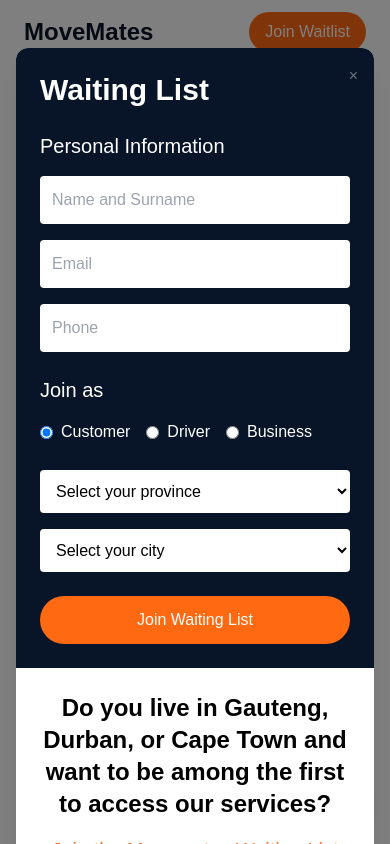
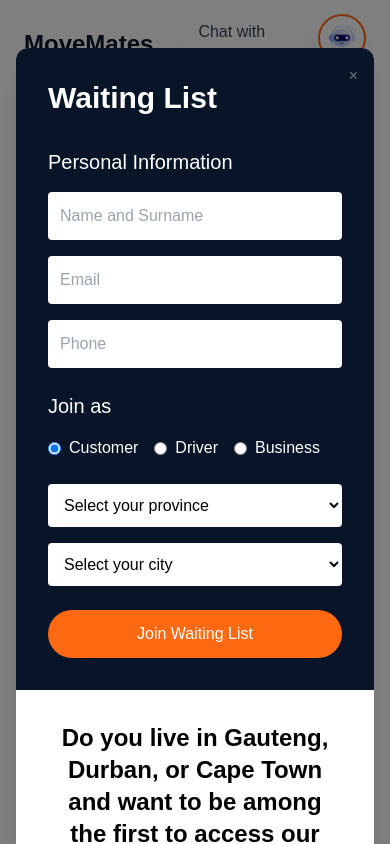
Before and after one commit to move-mate/movemates, a Next.js app: page / in a window 390 px wide. Both pictures are taken after a click on the button "Get Early Access". Built offline with nearby package versions, Linux system fonts and the light colour scheme.

Commit message:
modified responsive

```diff
--- a/app/components/EnhancedWaitlistForm.tsx
+++ b/app/components/EnhancedWaitlistForm.tsx
@@ -1,7 +1,7 @@
 import React, { useState } from 'react';
-import CustomerFeatures from '@/app/components/features/CustomerFeatures';
-import DriverFeatures from '@/app/components/features/DriverFeatures';
-import BusinessFeatures from '@/app/components/features/BusinessFeatures';
+import CustomerFeatures from './features/CustomerFeatures';
+import DriverFeatures from './features/DriverFeatures';
+import BusinessFeatures from './features/BusinessFeatures';
 
 interface EnhancedWaitlistFormProps {
   onClose: () => void;
@@ -30,7 +30,7 @@
     e.preventDefault();
     setError('');
     try {
-      const response = await fetch(`${process.env.NEXT_PUBLIC_API_BASE_URL}/api/waitlist`, {
+      const response = await fetch('http://localhost:3000/api/waitlist', {
         method: 'POST',
         headers: {
           'Content-Type': 'application/json',
@@ -55,7 +55,7 @@
         <div className="bg-white rounded-xl shadow-xl p-8 max-w-md text-center">
           <h2 className="text-2xl font-bold mb-4">Thank you for joining the waitlist!</h2>
           <p className="text-gray-700 mb-4">
-            We have received your information. We’ll be in touch soon with the latest updates.
+            We have received your information. We'll be in touch soon with the latest updates.
           </p>
           <button
             onClick={onClose}
@@ -71,9 +71,9 @@
   return (
     <div className="fixed inset-0 bg-black bg-opacity-50 overflow-y-auto h-full w-full p-4 z-50">
       <div className="relative max-w-7xl mx-auto bg-white rounded-xl shadow-xl flex flex-col md:flex-row min-h-[80vh] mt-8">
-        {/* Left Form Section */}
-        <div className="w-full md:w-1/3 bg-[#081427] text-white p-6 md:p-8 rounded-t-xl md:rounded-l-xl md:rounded-tr-none">
-          <h2 className="text-3xl font-bold mb-6 md:mb-8">Waiting List</h2>
+        {/* Form Section */}
+        <div className="w-full md:w-1/3 bg-[#081427] text-white p-8 rounded-t-xl md:rounded-l-xl md:rounded-tr-none">
+          <h2 className="text-3xl font-bold mb-8">Waiting List</h2>
           <form onSubmit={handleSubmit} className="space-y-6">
             <div>
               <h3 className="text-xl mb-4">Personal Information</h3>
@@ -86,7 +86,7 @@
                 className="w-full p-3 rounded bg-white text-black"
                 required
               />
-              <div className="grid grid-cols-1 md:grid-cols-2 gap-4 mt-4">
+              <div className="grid grid-cols-1 sm:grid-cols-2 gap-4 mt-4">
                 <input
                   type="email"
                   name="email"
@@ -110,7 +110,7 @@
 
             <div>
               <h3 className="text-xl mb-4">Join as</h3>
-              <div className="space-x-4">
+              <div className="flex flex-wrap gap-4">
                 <label className="inline-flex items-center">
                   <input
                     type="radio"
@@ -185,15 +185,15 @@
           </form>
         </div>
 
-        {/* Right Features Section */}
-        <div className="w-full md:w-2/3 p-6 md:p-8">
+        {/* Features Section */}
+        <div className="w-full md:w-2/3 p-8">
           <button
             onClick={onClose}
             className="absolute top-4 right-4 text-gray-500 hover:text-gray-700"
           >
             ×
           </button>
-          <div className="mb-6 md:mb-8">
+          <div className="mb-8">
             <h2 className="text-2xl font-bold text-center mb-4">
               {formData.type === 'customer'
                 ? "Do you live in Gauteng, Durban, or Cape Town and want to be among the first to access our services?"
@@ -206,6 +206,7 @@
             </p>
           </div>
 
+          <div className="overflow-x-auto">
             {formData.type === 'customer' ? (
               <CustomerFeatures />
             ) : formData.type === 'driver' ? (
@@ -216,6 +217,7 @@
           </div>
         </div>
       </div>
+    </div>
   );
 };
 
--- a/app/components/Navbar.tsx
+++ b/app/components/Navbar.tsx
@@ -1,23 +1,39 @@
 interface NavbarProps {
   onWaitlistClick: () => void;
   showChat: boolean;
+  setShowChat: (show: boolean) => void;
 }
 
-  function Navbar({ onWaitlistClick, showChat }: NavbarProps) {
+function Navbar({ onWaitlistClick, showChat, setShowChat }: NavbarProps) {
   return (
     <header className="bg-[#fff] w-full px-6 py-3 flex justify-between items-center">
       <div className="flex items-center">
         <span className="text-2xl font-bold text-[#081427]">MoveMates</span>
       </div>
       <nav>
-          {!showChat && (
+        {!showChat ? (
+          <>
             <button
               onClick={onWaitlistClick}
-              className="bg-[#FE6912] text-white px-4 py-2 rounded-full hover:bg-opacity-90 transition duration-300"
+              className="hidden md:block bg-[#FE6912] text-white px-4 py-2 rounded-full hover:bg-opacity-90 transition duration-300"
             >
               Join Waitlist
             </button>
-          )}
+            <div
+              className="md:hidden flex items-center gap-3 cursor-pointer"
+              onClick={() => setShowChat(true)}
+            >
+              <div className="bg-white rounded-full shadow-lg px-4 py-2">
+                <p className="text-gray-700">Chat with<br/> our Assistant</p>
+              </div>
+              <img
+                src="/assets/images/bot.png"
+                alt="Chat Assistant"
+                className="w-12 h-12 rounded-full object-cover border-2 border-[#FE6912] shadow-lg animate-bounce"
+              />
+            </div>
+          </>
+        ) : null}
       </nav>
     </header>
   );
--- a/app/components/SkeletonPhone.tsx
+++ b/app/components/SkeletonPhone.tsx
@@ -1,5 +1,4 @@
 import { useEffect, useState } from 'react';
-import Image from 'next/image';
 
 const SkeletonPhone = () => {
   const [showImage, setShowImage] = useState(false);
@@ -24,14 +23,12 @@
 
   return (
     <div className="relative w-[300px] h-[630px]">
-      <Image
+      <img
         src="/assets/svg/app-driver.svg"
         alt="Phone Interface"
         className={`absolute inset-0 w-full h-full object-cover rounded-[40px] transition-opacity duration-500 ${
           showImage ? 'opacity-100' : 'opacity-0'
         }`}
-        width={300}
-        height={630}
       />
 
       <div className={`absolute inset-0 transition-opacity duration-500 ${
--- a/app/components/features/BusinessFeatures.tsx
+++ b/app/components/features/BusinessFeatures.tsx
@@ -35,9 +35,9 @@
   ];
 
   return (
-    <div className="grid grid-cols-3 gap-12 px-4">
+    <div className="grid grid-cols-1 md:grid-cols-2 lg:grid-cols-3 gap-8">
       {features.map((feature, index) => (
-        <div key={index} className="text-center">
+        <div key={index} className="text-center p-4">
           <div className="inline-flex items-center justify-center w-16 h-16 rounded-full border-2 border-orange-500 mb-4">
             {feature.icon}
           </div>
--- a/app/components/features/CustomerFeatures.tsx
+++ b/app/components/features/CustomerFeatures.tsx
@@ -35,7 +35,7 @@
   ];
 
   return (
-    <div className="grid grid-cols-3 gap-8">
+    <div className="grid grid-cols-1 sm:grid-cols-2 lg:grid-cols-3 gap-8">
       {features.map((feature, index) => (
         <div key={index} className="text-center">
           <div className="inline-flex items-center justify-center w-16 h-16 rounded-full border-2 border-orange-500 mb-4">
--- a/app/components/features/DriverFeatures.tsx
+++ b/app/components/features/DriverFeatures.tsx
@@ -35,9 +35,9 @@
   ];
 
   return (
-    <div className="grid grid-cols-3 gap-8">
+    <div className="grid grid-cols-1 md:grid-cols-2 lg:grid-cols-3 gap-8">
       {features.map((feature, index) => (
-        <div key={index} className="text-center">
+        <div key={index} className="text-center p-4">
           <div className="inline-flex items-center justify-center w-16 h-16 rounded-full border-2 border-orange-500 mb-4">
             {feature.icon}
           </div>
--- a/app/page.tsx
+++ b/app/page.tsx
@@ -1,78 +1,97 @@
-"use client";
+'use client'
+import { useState } from 'react';
+import { ChevronRight } from 'lucide-react';
+import SkeletonPhone from './components/SkeletonPhone';
+import EnhancedWaitlistForm from './components/EnhancedWaitlistForm';
+import Navbar from './components/Navbar';
+import ChatComponent from './components/ChatComponent';
 
-import { useState } from "react";
-import { ChevronRight } from "lucide-react";
-import Image from "next/image";
-import SkeletonPhone from "./components/SkeletonPhone";
-import EnhancedWaitlistForm from "./components/EnhancedWaitlistForm";
-import Navbar from "./components/Navbar";
-import ChatComponent from "./components/ChatComponent";
-
-export default function Home() {
+function App() {
   const [showWaitlist, setShowWaitlist] = useState(false);
   const [showChat, setShowChat] = useState(false);
+  const [showMainContent, setShowMainContent] = useState(true);
+
+  const handleChatOpen = () => {
+    setShowChat(true);
+    setShowMainContent(false);
+  };
+
+  const handleChatClose = () => {
+    setShowChat(false);
+    setShowMainContent(true);
+  };
 
   return (
     <div className="min-h-screen bg-white text-black">
-      <Navbar onWaitlistClick={() => setShowWaitlist(true)} showChat={showChat} />
+      <Navbar
+        onWaitlistClick={() => setShowWaitlist(true)}
+        showChat={showChat}
+        setShowChat={handleChatOpen}
+      />
 
-      {!showWaitlist ? (
-        <main className="container mx-auto px-4 py-16">
-          <section className="grid grid-cols-1 sm:grid-cols-2 gap-8 items-center min-h-[600px]">
-            <div className="text-left">
-              <h1 className="text-4xl sm:text-5xl font-bold mb-8 text-[#081427] relative">
+      {!showWaitlist && showMainContent && (
+        <main className="container mx-auto px-4 py-8 md:py-16">
+          <section className="grid grid-cols-1 md:grid-cols-2 gap-8 items-center min-h-[600px]">
+            <div className="text-left mt-4 md:mt-0">
+              <h1 className="text-4xl md:text-5xl font-bold mb-6 md:mb-8 text-[#081427] relative">
                 Moving with<br />Complete Control
-                <Image
+                <img
                   src="/assets/svg/underline.svg"
-                  alt="Underline"
-                  className="absolute -bottom-4 right-15 w-36 sm:w-48"
-                  width={192}
-                  height={48}
+                  alt=""
+                  className="absolute -bottom-4 right-15 w-36 md:w-48"
                 />
               </h1>
-              <p className="text-lg sm:text-xl mb-12 text-black">
-                Your last-mile moving solution, designed for seamless relocations from a single item to an entire office.
-                Trusted, tech-enabled, and stress-free.
+              <p className="text-lg md:text-xl mb-8 md:mb-12 text-black">
+                Your last-mile moving solution, designed for seamless
+                <br className="hidden md:block"/> relocations from a single item to an entire office.
+                <br className="hidden md:block"/> Trusted, tech-enabled, and stress-free.
               </p>
               {!showChat && (
                 <button
                   onClick={() => setShowWaitlist(true)}
-                  className="bg-[#081427] text-white px-8 py-3 rounded-full text-lg font-semibold hover:bg-[#FF8A47] transition duration-300 inline-flex items-center"
+                  className="bg-[#FE6912] text-white px-8 py-3 rounded-full text-lg font-semibold hover:bg-[#FF8A47] transition duration-300 inline-flex items-center md:block"
                 >
                   Get Early Access
-                  <ChevronRight className="ml-2" />
+                  {/* <ChevronRight className="ml-2" /> */}
                 </button>
               )}
             </div>
             {!showChat && (
-              <div className="flex justify-center mt-16 lg:mt-8">
+              <div className="hidden md:flex justify-center -mt-32">
                 <SkeletonPhone />
               </div>
             )}
           </section>
         </main>
-      ) : (
-        <EnhancedWaitlistForm onClose={() => setShowWaitlist(false)} />
       )}
 
-      <div className="fixed bottom-4 right-4 z-10">
+      {/* Chat component - handles both mobile and desktop */}
+      <div className={`${
+        showChat
+          ? 'fixed inset-0 z-50 flex items-start justify-center pt-2 px-4 md:fixed md:inset-auto md:bottom-4 md:right-4 md:pt-0 md:px-0'
+          : 'fixed bottom-4 right-4 z-0 md:block hidden'
+      }`}>
         {showChat ? (
-          <ChatComponent onClose={() => setShowChat(false)} isWaitlistOpen={showWaitlist} />
+          <div className="w-full max-w-[450px]">
+            <ChatComponent onClose={handleChatClose} isWaitlistOpen={showWaitlist} />
+          </div>
         ) : (
           <div className="flex items-center gap-3 cursor-pointer" onClick={() => setShowChat(true)}>
             <div className="bg-white rounded-full shadow-lg px-4 py-2">
-              <p className="text-gray-700 text-sm sm:text-base">Chat with<br /> our Assistant</p>
+              <p className="text-gray-700">Chat with<br/> our Assistant</p>
             </div>
-            <Image
+            <img
               src="/assets/images/bot.png"
               alt="Chat Assistant"
-              className="w-10 h-10 sm:w-12 sm:h-12 rounded-full object-cover border-2 border-[#FE6912] shadow-lg animate-bounce"
-              width={48}
-              height={48}
+              className="w-12 h-12 rounded-full object-cover border-2 border-[#FE6912] shadow-lg animate-bounce"
             />
           </div>
         )}
       </div>
+
+      {showWaitlist && (
+        <EnhancedWaitlistForm onClose={() => setShowWaitlist(false)} />
+      )}
 
       <footer className="container mx-auto px-4 py-6 text-center">
         <p>&copy; 2024 MoveMates. All rights reserved.</p>
@@ -80,3 +99,5 @@
     </div>
   );
 }
+
+export default App;
```
Lines whose indentation alone changed are shown as unchanged.
